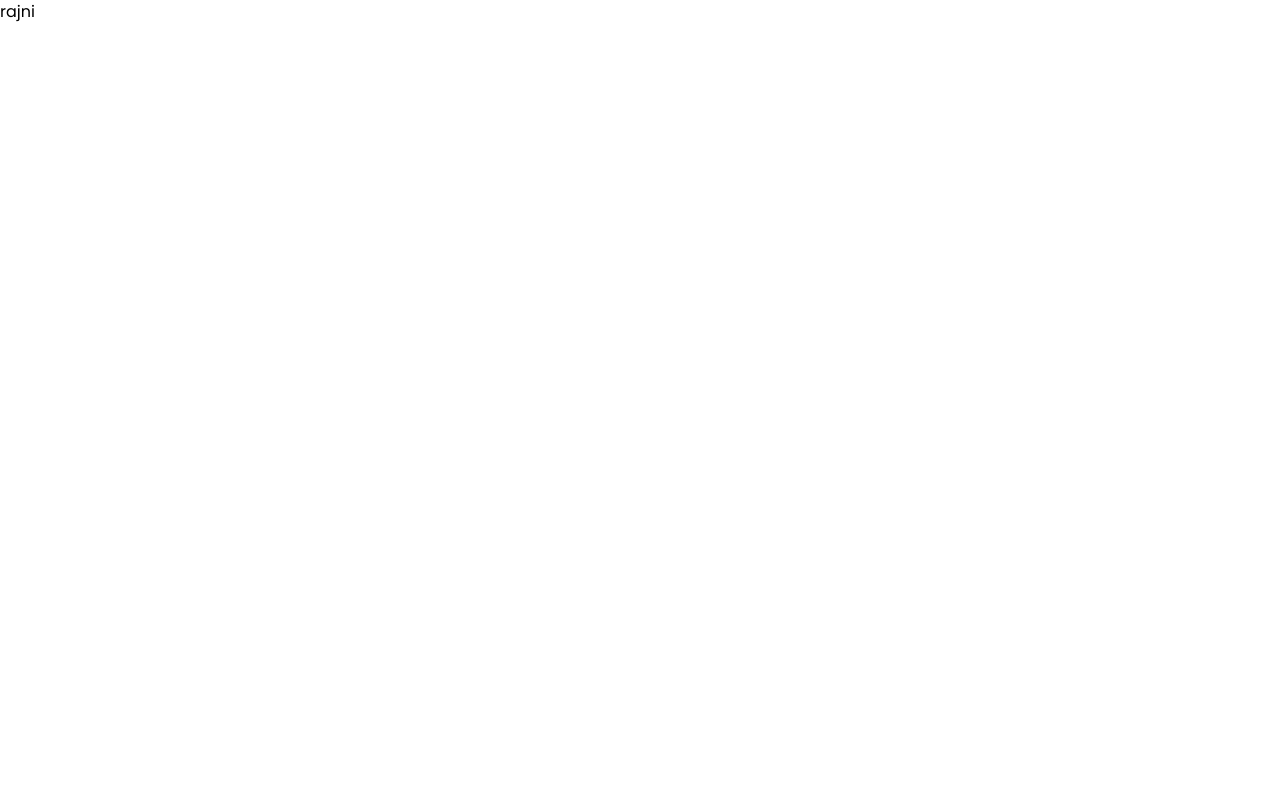
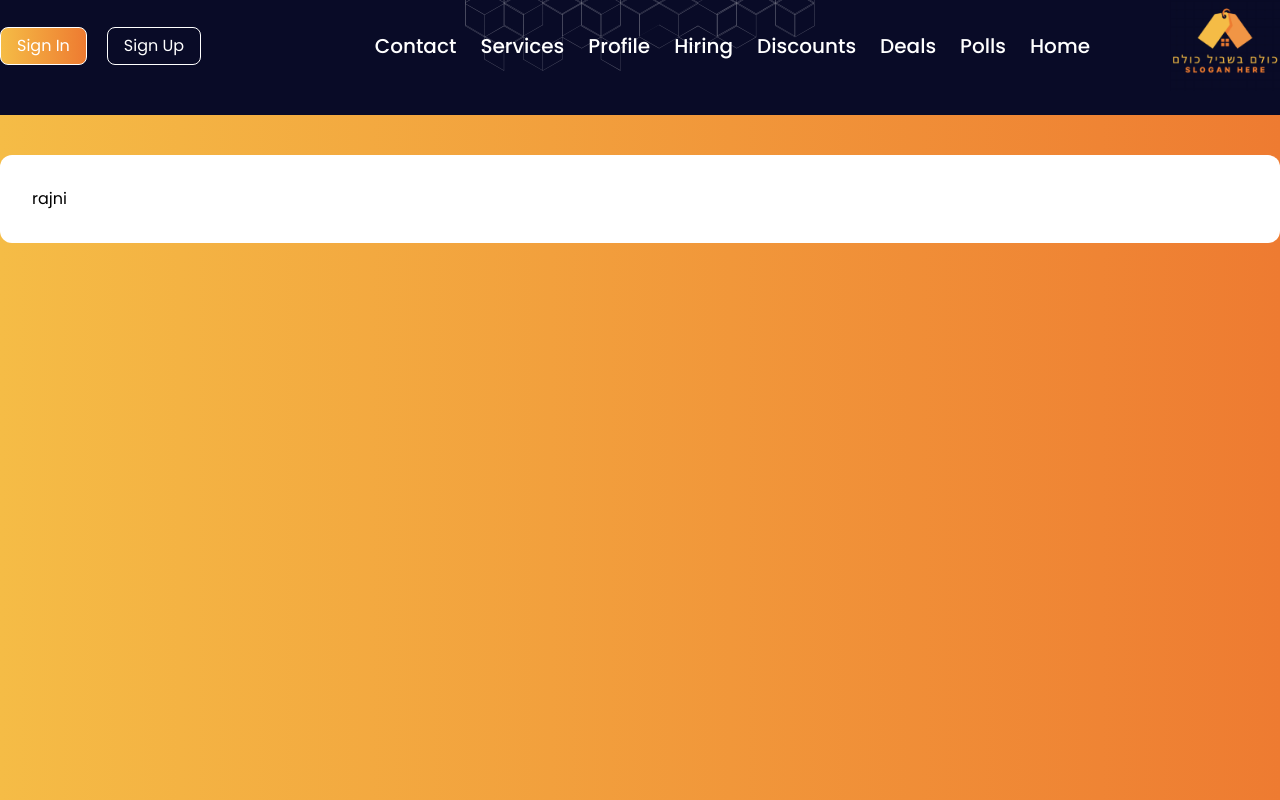
Before and after one commit to whoguri/kulam, a Next.js app: page /profile in a window 1280 px wide. Shown: the top 800 px of the page. Built offline with nearby package versions, Linux system fonts and the light colour scheme.

Commit message:
Created profile page

```diff
--- a/src/app/layout.js
+++ b/src/app/layout.js
@@ -1,4 +1,6 @@
+import Header from "@/components/Header";
 import "./globals.css";
+import Footer from "@/components/Footer";
 export const metadata = {
   title: "Create Next App",
   description: "Generated by create next app",
@@ -22,7 +24,14 @@ export default function RootLayout({ children }) {
           href="https://cdnjs.cloudflare.com/ajax/libs/slick-carousel/1.8.1/slick-theme.min.css"
         />
       </head>
-      <body className="poppins">{children}
+      <body className="poppins">
+        <div>
+          <Header />
+          <div className="gradient-bg">
+            {children}
+          </div>
+          <Footer />
+        </div>
       </body>
     </html>
   );
--- a/src/app/page.js
+++ b/src/app/page.js
@@ -1,13 +1,9 @@
-import Footer from "@/components/Footer";
-import Header from "@/components/Header";
 import Hero from "@/components/Hero";
 import Title from "@/components/Title";
 export default function Home() {
   return (<>
-    <Header />
     <Title />
     <Hero />
-    <Footer />
   </>
   );
 }
--- a/src/app/profile/page.js
+++ b/src/app/profile/page.js
@@ -1,5 +1,11 @@
 export default function Profile() {
-    return <div>
-        <div>rajni</div>
+    return <div className="gradient-bg">
+        <div className="max-w-7xl mx-auto py-10 h-screen">
+            <div>
+                <div className="!flex justify-between gap-10 py-8 px-8 bg-white rounded-xl">
+                    <div>rajni</div>
+                </div>
+            </div>
+        </div>
     </div>
 }
--- /dev/null
+++ b/src/components/Banner.js
@@ -0,0 +1,15 @@
+"use client"
+
+import { usePathname } from "next/navigation"
+
+export default function Banner({ title }) {
+    const pathname = usePathname()
+    const isHome = pathname === "/"
+    return <div>
+        {isHome && <h3 className="text-2xl">Kobe Katz Presents:</h3>
+        }
+        <h2 className="text-[120px] leading-none uppercase py-3 font-bold text-text">{title}</h2>
+        {isHome && <h3 className="text-2xl">Together We Can Beat The Price</h3>}
+
+    </div>
+}
--- a/src/components/Header.js
+++ b/src/components/Header.js
@@ -1,5 +1,6 @@
 import Image from "next/image";
 import Link from "next/link";
+import Banner from "./Banner";
 
 export default function Header() {
     return (<>
@@ -29,6 +30,7 @@ export default function Header() {
                 <Image src="/images/header.svg" width={50} height={30} className="w-[350px] absolute top-0 mx-auto inset-0" />
                 <Image src="/images/header2.svg" width={50} height={30} className="w-[350px] absolute top-0 mx-auto inset-0" />
             </div>
+            <Banner />
         </div>
     </>
     );
--- a/src/components/Title.js
+++ b/src/components/Title.js
@@ -1,4 +1,5 @@
 import Image from "next/image";
+import Banner from "./Banner";
 
 export default function Title() {
     return (<>
@@ -7,10 +8,8 @@ export default function Title() {
                 <div className="text-right text-white">
                     <div className="flex items-center gap-5 justify-end">
                         <hr className="w-44" />
-                        <h3 className="text-2xl">Kobe Katz Presents:</h3>
                     </div>
-                    <h2 className="text-[120px] leading-none uppercase py-3 font-bold text-text">All For One</h2>
-                    <h3 className="text-2xl">Together We Can Beat The Price</h3>
+                    <Banner title="all For One" />
                 </div>
                 <div className="flex gap-6 items-center justify-center pt-16 pb-12 relative z-20">
                     <button className="px-4 py-[6px] text-lg rounded-lg gradient-bg text-white">Advertiser 5</button>
```
